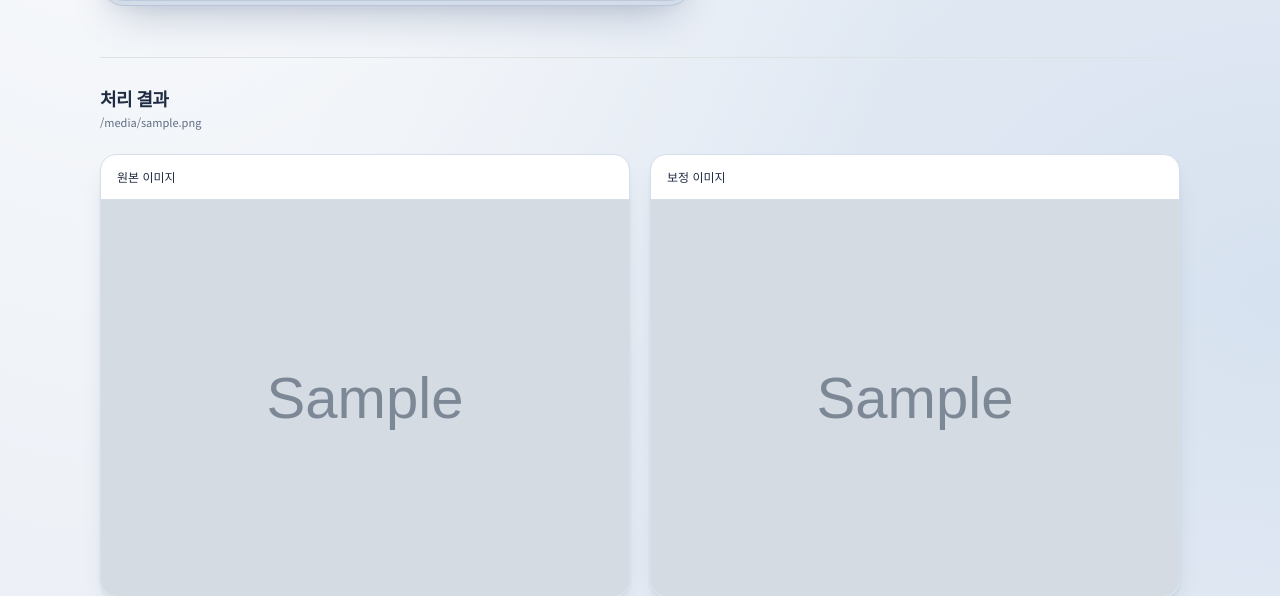
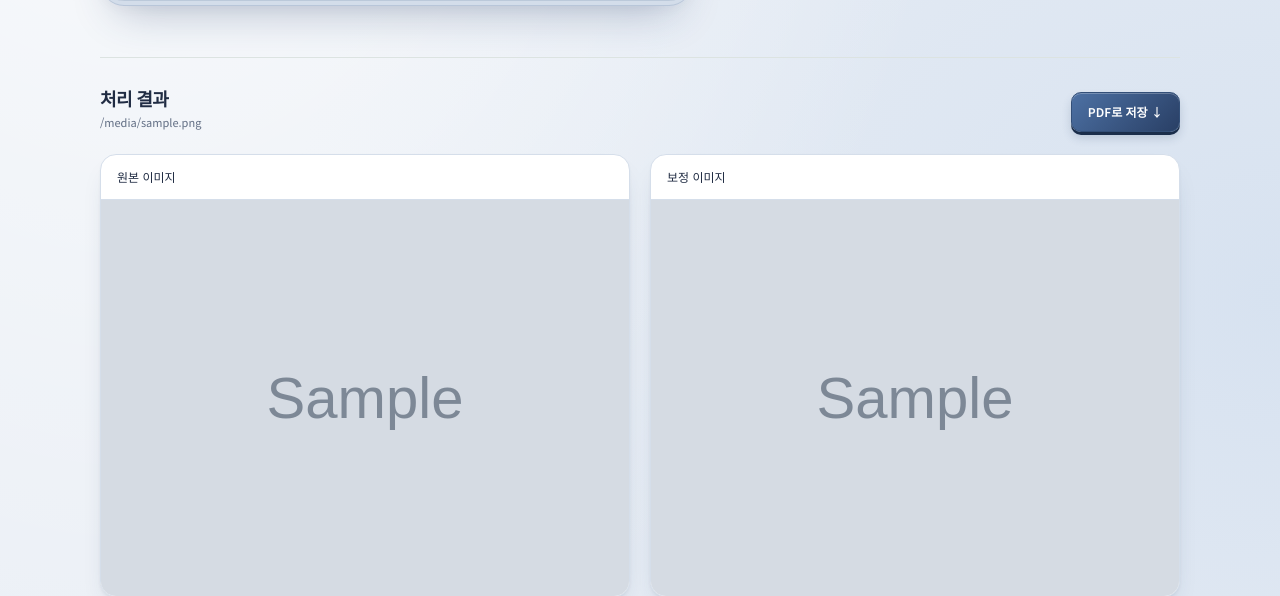
Before and after one commit to heejae0889/pansernote, a Flask app: template src/templates/index.html in a window 1280 px wide. Shown: the part 729-1325 px from the top of the page. Run offline with Flask 3, Linux system fonts and the light colour scheme; the template is opened without the code that fills it: most values are stand-ins (such as "Sample title", 1, 10 or a date in 2020); grey boxes marked "Sample" are stand-in pictures; some libraries are stand-ins or nearby versions.

Commit message:
PDF 저장 버튼 추가: 원본 사진을 PDF로 다운로드

```diff
--- /dev/null
+++ b/src/static/pdf-export.js
@@ -0,0 +1,93 @@
+/* 처리 결과(원본 사진 + OCR 글자 + Gemini 요약)를 한 개의 PDF로 저장한다.
+   화면에 이미 그려진 결과(마크다운/수식 렌더링 포함)를 그대로 사용하므로 서버 작업이 필요 없다. */
+(() => {
+  'use strict';
+
+  const PDF_CSS = `
+    .pdf-doc { font-family: 'Noto Sans KR', 'Apple SD Gothic Neo', 'Malgun Gothic', sans-serif; color: #202c43; font-size: 13px; line-height: 1.7; background: #fff; }
+    .pdf-doc h1 { font-size: 22px; margin: 0 0 4px; color: #1f3a66; }
+    .pdf-doc .pdf-meta { font-size: 11px; color: #606d83; margin: 0 0 18px; padding-bottom: 10px; border-bottom: 2px solid #365b91; }
+    .pdf-doc h2 { font-size: 16px; margin: 22px 0 10px; padding-left: 9px; border-left: 4px solid #365b91; color: #1f3a66; }
+    .pdf-doc h3 { font-size: 14px; margin: 14px 0 6px; }
+    .pdf-doc .pdf-photo { text-align: center; }
+    .pdf-doc .pdf-photo img { max-width: 100%; max-height: 520px; border: 1px solid #d5deea; }
+    .pdf-doc .pdf-note { font-size: 11px; color: #606d83; margin: 0 0 6px; }
+  `;
+
+  function node(tag, className, text) {
+    const element = document.createElement(tag);
+    if (className) element.className = className;
+    if (text !== undefined) element.textContent = text;
+    return element;
+  }
+
+  // 원본 사진은 용량이 크므로 PDF에 넣기 전에 긴 변 1600px로 줄인다.
+  async function photoSource(img) {
+    try {
+      if (img.decode) await img.decode();
+      const w = img.naturalWidth, h = img.naturalHeight;
+      if (!w || !h) return img.src;
+      const scale = Math.min(1, 1600 / Math.max(w, h));
+      const canvas = document.createElement('canvas');
+      canvas.width = Math.round(w * scale);
+      canvas.height = Math.round(h * scale);
+      const context = canvas.getContext('2d');
+      context.fillStyle = '#fff';
+      context.fillRect(0, 0, canvas.width, canvas.height);
+      context.drawImage(img, 0, 0, canvas.width, canvas.height);
+      return canvas.toDataURL('image/jpeg', 0.88);
+    } catch (error) {
+      return img.src;
+    }
+  }
+
+  async function buildDocument(section, filename) {
+    const doc = node('div', 'pdf-doc');
+    doc.append(node('style', '', PDF_CSS));
+    doc.append(node('h1', '', '판서노트 정리'));
+    doc.append(node('p', 'pdf-meta', `${filename} · ${new Date().toLocaleString('ko-KR')}`));
+
+    // 1. 원본 사진
+    doc.append(node('h2', '', '1. 원본 사진'));
+    const photo = node('div', 'pdf-photo');
+    const original = section.querySelector('.image-grid figure img');
+    if (original) {
+      const image = document.createElement('img');
+      image.alt = '원본 사진';
+      image.src = await photoSource(original);
+      photo.append(image);
+    } else {
+      photo.append(node('p', 'pdf-note', '원본 사진이 없습니다.'));
+    }
+    doc.append(photo);
+
+    return doc;
+  }
+
+  async function exportPdf(button) {
+    const section = button.closest('.results-section');
+    const label = button.textContent;
+    if (!window.html2pdf) return;
+    button.disabled = true;
+    button.textContent = 'PDF 만드는 중…';
+    try {
+      const base = (button.dataset.filename || '판서노트').replace(/\.[^.]+$/, '').replace(/[\\/:*?"<>|]/g, '_');
+      const doc = await buildDocument(section, button.dataset.filename || '판서노트');
+      await window.html2pdf().set({
+        margin: [14, 14, 14, 14],
+        filename: `판서노트_${base}.pdf`,
+        image: { type: 'jpeg', quality: 0.95 },
+        html2canvas: { scale: 2, useCORS: true, backgroundColor: '#ffffff', logging: false },
+        jsPDF: { unit: 'mm', format: 'a4', orientation: 'portrait' }
+      }).from(doc).save();
+    } finally {
+      button.disabled = false;
+      button.textContent = label;
+    }
+  }
+
+  document.addEventListener('click', event => {
+    const button = event.target.closest('.pdf-btn');
+    if (button && !button.disabled) exportPdf(button);
+  });
+})();
--- a/src/static/style.css
+++ b/src/static/style.css
@@ -174,3 +174,9 @@ textarea[hidden] { display: none; }
   .scroll-pending { opacity: 0; transform: perspective(900px) translateY(28px) rotateX(5deg); }
   .scroll-pending:not(:focus-within) { transition-delay: var(--reveal-delay, 0ms); }
 }
+
+/* PDF 저장 버튼 */
+.result-actions { display: flex; flex-direction: column; align-items: flex-end; gap: 8px; }
+.pdf-btn { display: inline-flex; align-items: center; gap: 6px; min-height: 40px; padding: 6px 16px; border: 1px solid #334f78; border-radius: 10px; background: linear-gradient(135deg, #4d71a4, #293f65); color: #fff; font-size: 12px; font-weight: 600; box-shadow: inset 0 1px 0 #ffffff40, 0 3px 0 #1b2e4b, 0 6px 10px #263f6b30; }
+.pdf-btn:hover:not(:disabled) { background: linear-gradient(135deg, #587fb5, #314d7c); }
+@media (max-width: 720px) { .result-actions { align-items: flex-start; margin-top: 10px; } }
--- a/src/templates/index.html
+++ b/src/templates/index.html
@@ -6,6 +6,10 @@
   <title>판서노트</title>
   <link rel="stylesheet" href="{{ url_for('static', filename='style.css') }}">
   <script defer src="{{ url_for('static', filename='interactions.js') }}"></script>
+  {% if photos|default([]) %}
+  <script defer src="https://cdn.jsdelivr.net/npm/html2pdf.js@0.10.2/dist/html2pdf.bundle.min.js"></script>
+  <script defer src="{{ url_for('static', filename='pdf-export.js') }}"></script>
+  {% endif %}
   {% if photos|default([])|selectattr('summary')|list %}
   <link rel="stylesheet" href="https://cdn.jsdelivr.net/npm/katex@0.16.47/dist/katex.min.css">
   <script defer src="https://cdn.jsdelivr.net/npm/katex@0.16.47/dist/katex.min.js"></script>
@@ -54,7 +58,10 @@
     {% with original_url=photo.get('original_url'), processed_url=photo.get('processed_url'), timings=photo.get('timings'), results=photo.get('results', []), summary=photo.get('summary'), summary_error=photo.get('summary_error'), error=photo.get('error') %}
     <section class="results-section" aria-labelledby="result-title-{{ photo_index }}">
       <div class="result-heading"><div><h2 id="result-title-{{ photo_index }}">처리 결과</h2><p class="hint">{{ photo.filename }}</p></div>
-        {% if timings %}<p class="hint">이미지 전처리 {{ '%.2f'|format(timings.preprocess) }}초{% if timings.ocr is not none %} · 문자 추출 {{ '%.2f'|format(timings.ocr) }}초{% endif %}</p>{% endif %}
+        <div class="result-actions">
+          {% if timings %}<p class="hint">이미지 전처리 {{ '%.2f'|format(timings.preprocess) }}초{% if timings.ocr is not none %} · 문자 추출 {{ '%.2f'|format(timings.ocr) }}초{% endif %}</p>{% endif %}
+          {% if original_url %}<button type="button" class="pdf-btn" data-filename="{{ photo.filename }}">PDF로 저장 ↓</button>{% endif %}
+        </div>
       </div>
       {% if error %}<p class="error" role="alert">{{ error }}</p>{% endif %}
       {% if original_url %}
```
